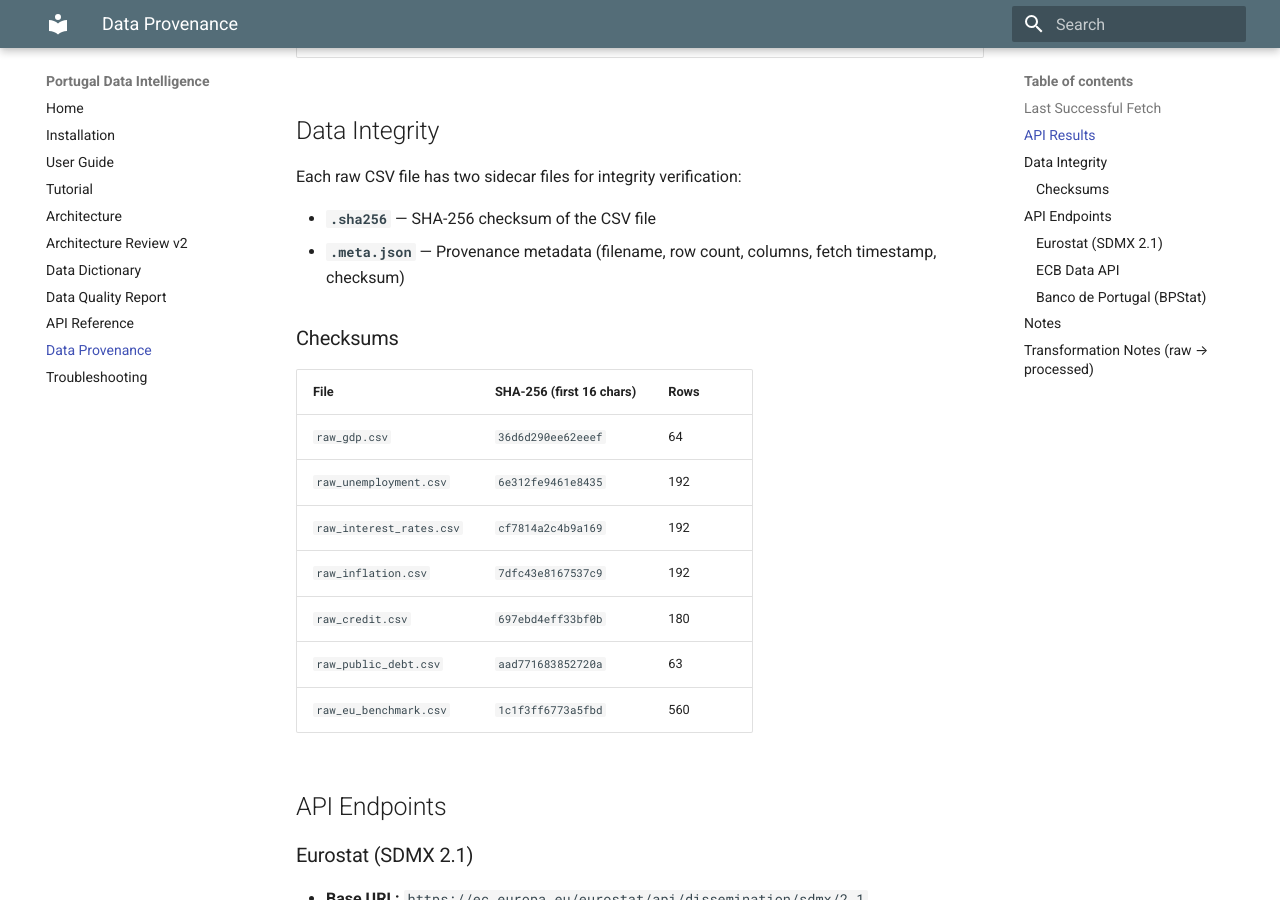
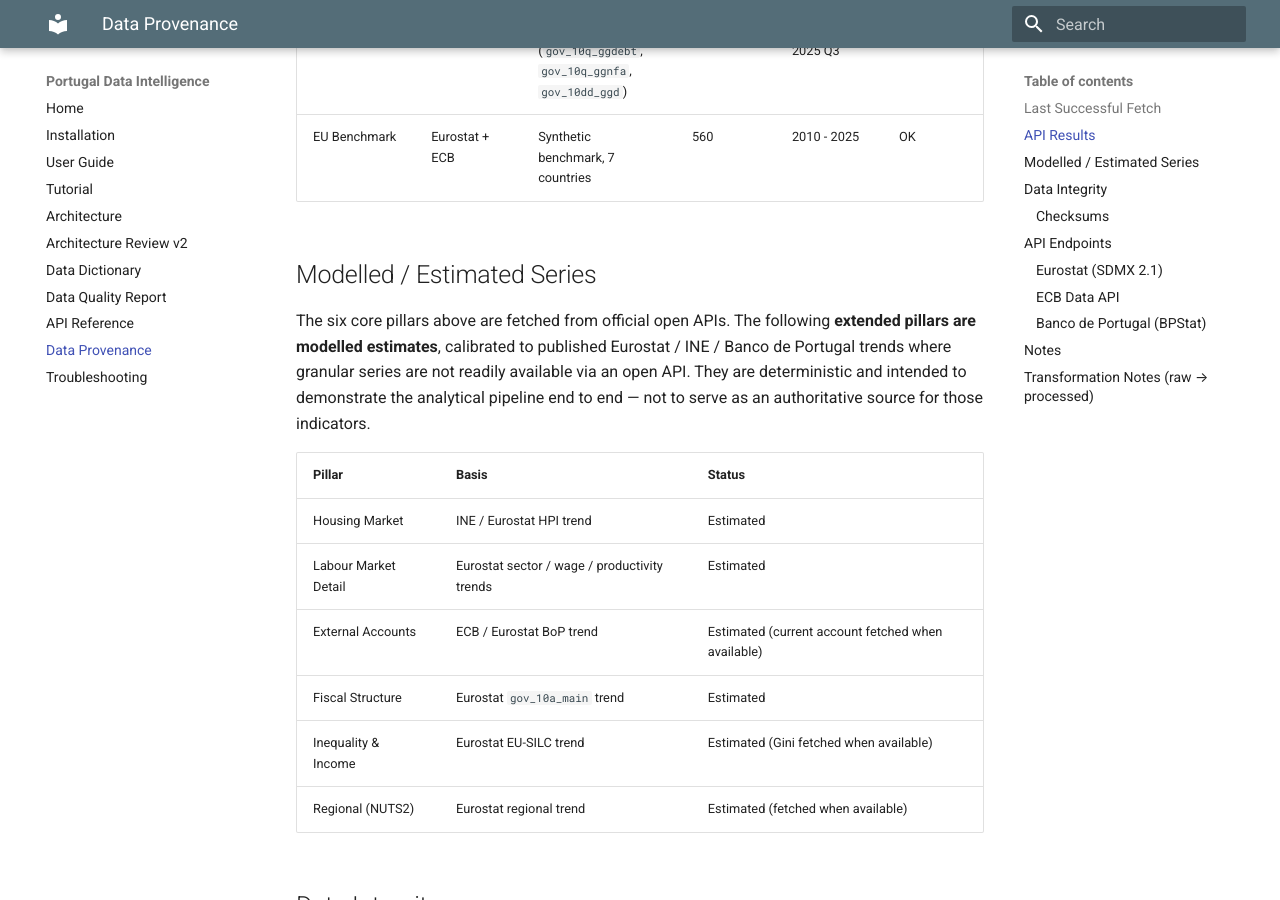
Before and after one commit to diogomserino/Portugal-Data-Intelligence, an MkDocs documentation site: the page built from docs/data_provenance.md, in a window 1280 px wide and 900 px high, scrolled down 1114 px. Built offline with MkDocs 1.6.1 and Material for MkDocs 9.7.7, drawn with Linux system fonts in a browser that asks for light colours; some of the changed text lies outside the part shown.

Commit message:
docs: add CHANGELOG and clarify data provenance (real vs modelled series)

```diff
--- a/docs/data_provenance.md
+++ b/docs/data_provenance.md
@@ -1,6 +1,13 @@
 # Data Provenance
 
-This document records the results of real data ingestion from official APIs.
+This document records data ingestion for the project.
+
+> **Scope note.** The six core pillars (GDP, unemployment, inflation, interest
+> rates, credit, public debt) are fetched from official open APIs, as documented
+> below. The six **extended** pillars and the EU benchmark are **modelled
+> estimates** calibrated to published trends — see
+> [Modelled / Estimated Series](#modelled--estimated-series). When an API is
+> unavailable, the pipeline falls back to a deterministic synthetic series.
 
 ## Last Successful Fetch
 
@@ -19,6 +26,23 @@
 | Credit | Banco de Portugal | BPStat API (`12457932`, `12559924`, `12457924`, `12504544`) | 180 | 2010-01 - 2024-12 | OK |
 | Public Debt | Eurostat | SDMX 2.1 (`gov_10q_ggdebt`, `gov_10q_ggnfa`, `gov_10dd_ggd`) | 63 | 2010 Q1 - 2025 Q3 | OK |
 | EU Benchmark | Eurostat + ECB | Synthetic benchmark, 7 countries | 560 | 2010 - 2025 | OK |
+
+## Modelled / Estimated Series
+
+The six core pillars above are fetched from official open APIs. The following
+**extended pillars are modelled estimates**, calibrated to published Eurostat /
+INE / Banco de Portugal trends where granular series are not readily available
+via an open API. They are deterministic and intended to demonstrate the analytical
+pipeline end to end — not to serve as an authoritative source for those indicators.
+
+| Pillar | Basis | Status |
+|--------|-------|--------|
+| Housing Market | INE / Eurostat HPI trend | Estimated |
+| Labour Market Detail | Eurostat sector / wage / productivity trends | Estimated |
+| External Accounts | ECB / Eurostat BoP trend | Estimated (current account fetched when available) |
+| Fiscal Structure | Eurostat `gov_10a_main` trend | Estimated |
+| Inequality & Income | Eurostat EU-SILC trend | Estimated (Gini fetched when available) |
+| Regional (NUTS2) | Eurostat regional trend | Estimated (fetched when available) |
 
 ## Data Integrity
 
```
Also changed, not shown: CHANGELOG.md (added, +44 -0 lines), README.md (+2 -0 lines).
